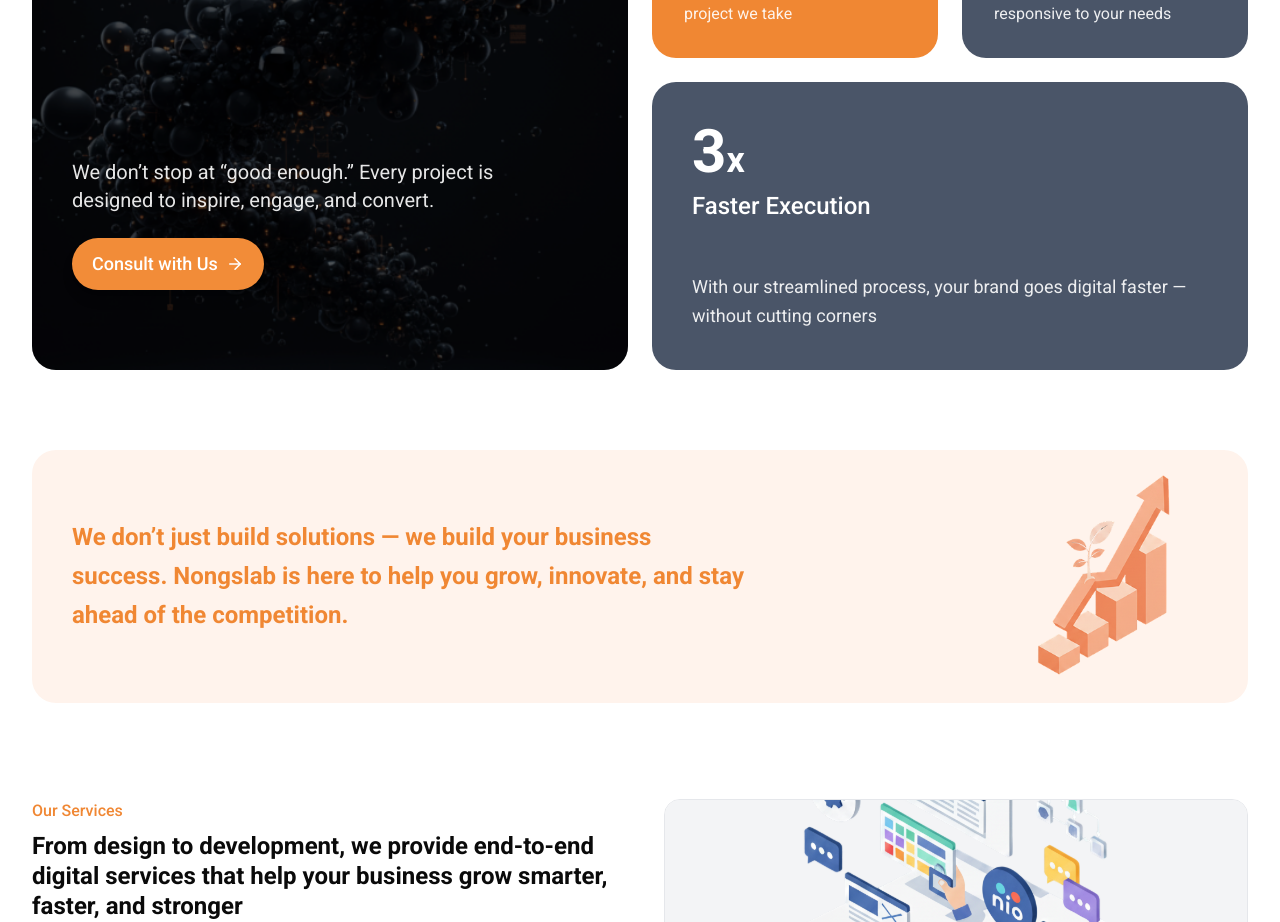
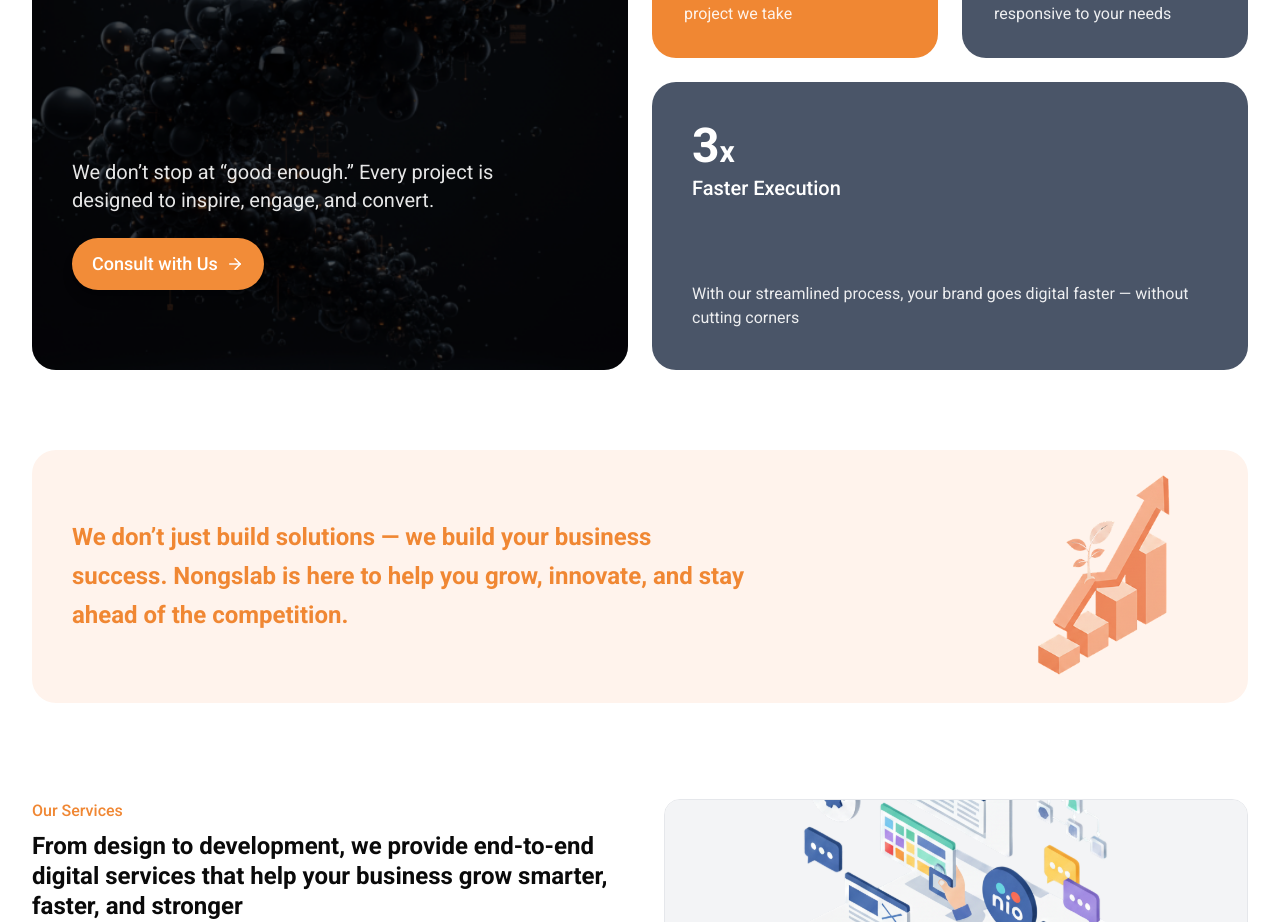
Before and after one commit to Athernia06/nongslab-com, a React (Vite) app: page / in a window 1280 px wide. Shown: the part 1300-2222 px from the top of the page. Built offline with nearby package versions, Linux system fonts and the light colour scheme.

Commit message:
changing font size card about us

```diff
--- a/src/component/section/About.jsx
+++ b/src/component/section/About.jsx
@@ -96,12 +96,12 @@ const About = () => {
                 {/* Card 3 - 3x Faster Execution */}
                 <div className="bg-[#4A5568] rounded-3xl p-8 md:p-10 text-white flex flex-col justify-between sm:col-span-2 h-full">
                     <div>
-                    <div className="text-5xl md:text-6xl font-bold font-roboto mb-2">
-                        3<span className="text-4xl">x</span>
+                    <div className="text-4xl md:text-5xl md:text-5xl font-bold font-roboto mb-1">
+                        3<span className="text-3xl">x</span>
                     </div>
-                    <div className="text-2xl font-medium mb-6">Faster Execution</div>
+                    <div className="text-lg md:text-xl font-medium mb-6">Faster Execution</div>
                     </div>
-                    <p className="text-white/90 text-lg leading-relaxed mt-auto">
+                    <p className="text-white/90 text-sm md:text-base leading-relaxed mt-auto">
                     With our streamlined process, your brand goes digital faster — without cutting corners
                     </p>
                 </div>
```
